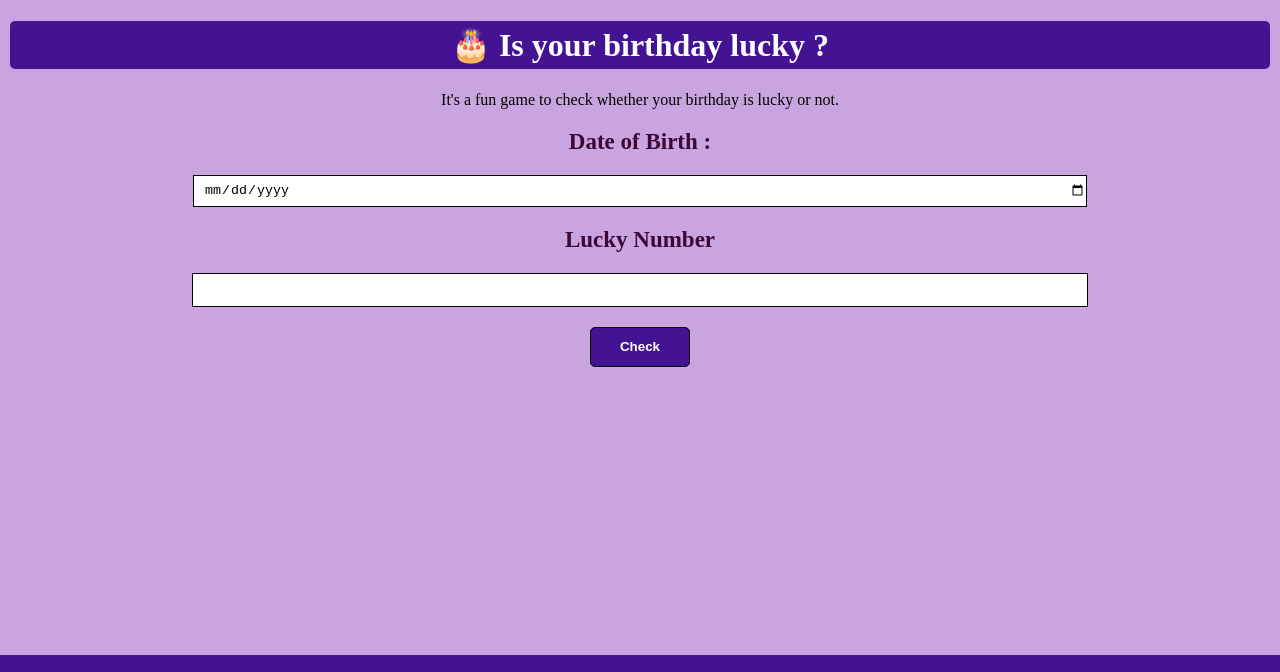
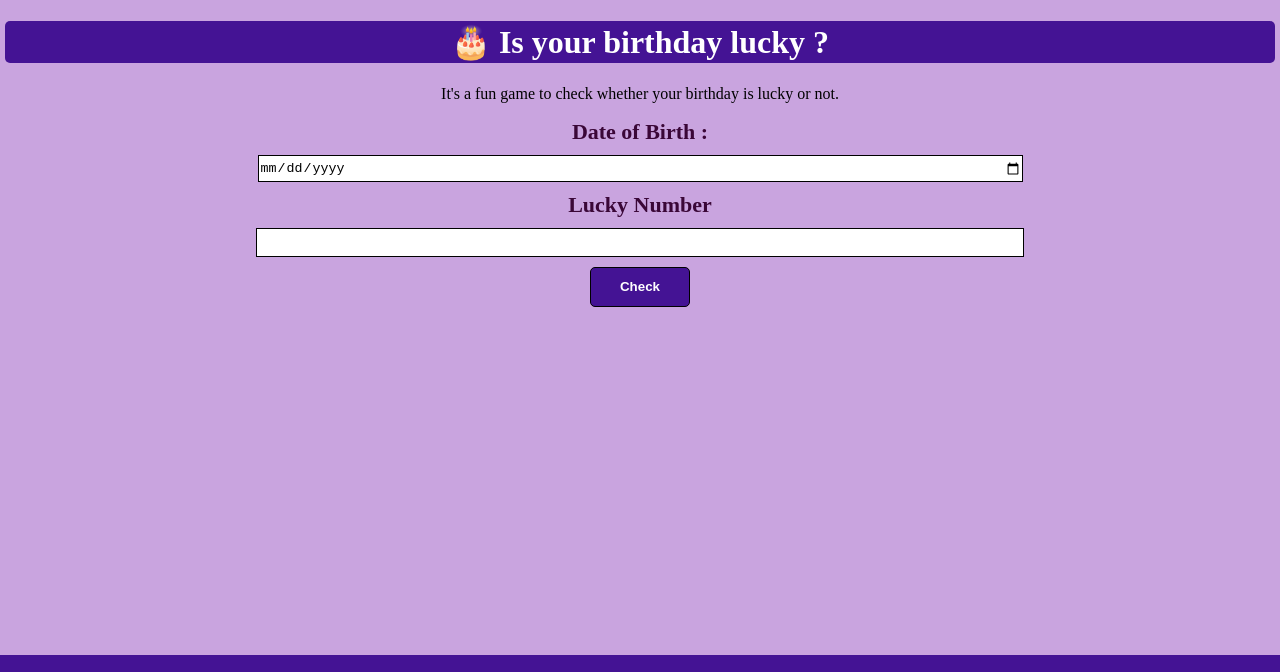
Before and after one commit to JuvitaSaini09/IS-MY-BIRTHDAY-LUCKY, a plain HTML site: page index.html in a window 1280 px wide. Shown: the top 672 px of the page. Drawn offline with Linux system fonts and the light colour scheme.

Commit message:
styling: everything related to styling

```diff
--- a/style.css
+++ b/style.css
@@ -14,33 +14,33 @@ body {
 .container {
     margin: auto;
     text-align: center;
-    padding: 0px 10px;
+    padding: 0px 5px;
 }
 
 .container h1{
     background-color: var(--dark-purple);
     color:white;
-    padding: 5px;
+    padding: 2px;
     border-radius: 5px;
 }
 label {
-    font-size: 23px;
+    font-size: 22px;
     font-weight: bold;
     color: var(--regular-purple);
 }
 
 label,
 button {
-    margin: 20px auto;
+    margin: 10px auto;
     display: block;
 
 }
 
 input {
-    width: 70%;
-    height: 30px;
-    border: 1px solid black;
-    padding-left: 10px;
+    width: 60%;
+    height: 25px;
+    border: 1.5px solid black;
+
 
 }
 
```
